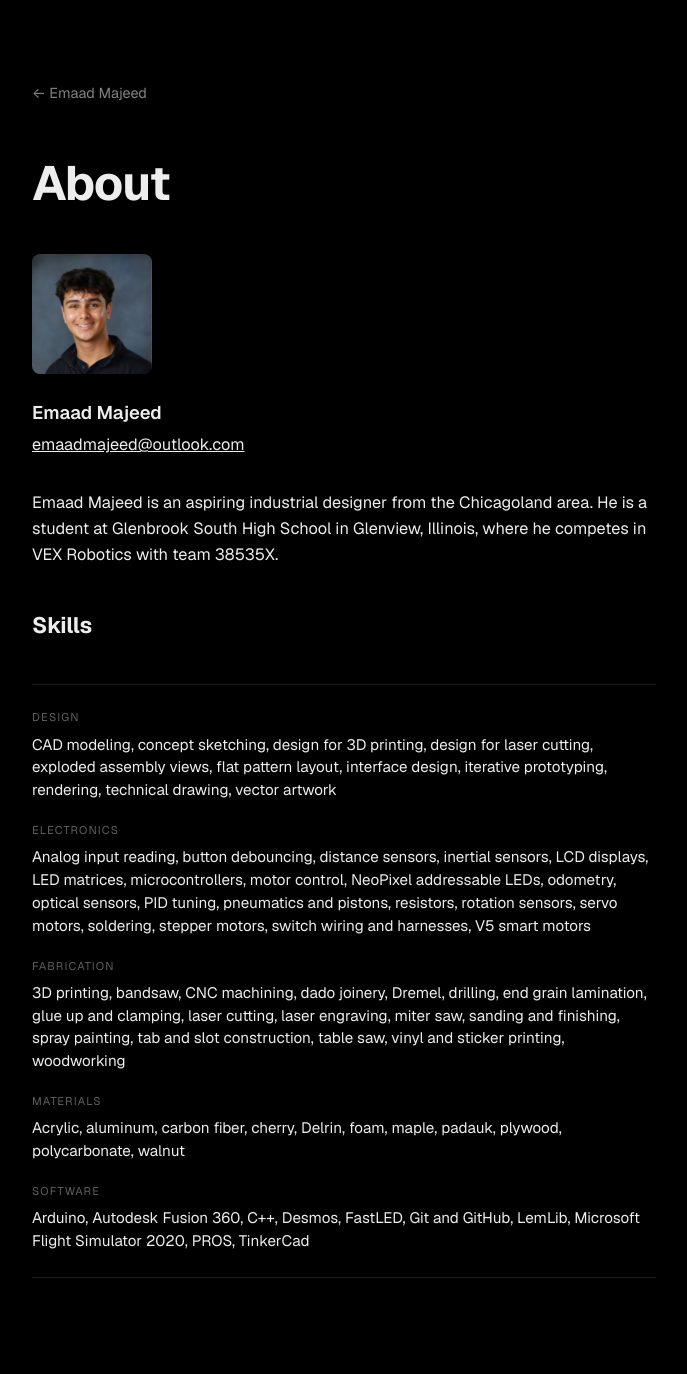
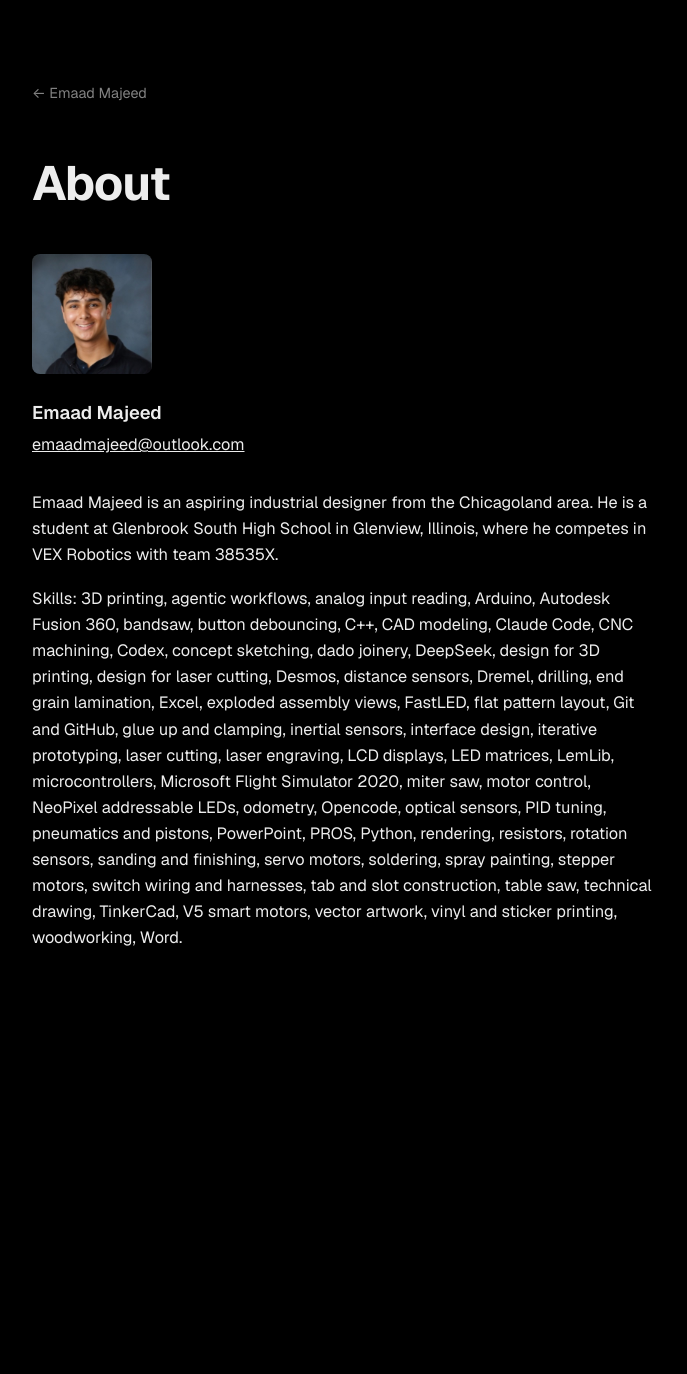
Before and after one commit to emaad-majeed/emaad-majeed.github.io, a Jekyll site: the page built from about.md, in a window 1280 px wide. Shown: the whole page, without its empty margins (296-983 px from the left). Built offline with Jekyll 4.4.1, drawn with Linux system fonts in a browser that asks for light colours; after the commit the page ends 1065 px from its top, so only the background shows below that.

Commit message:
Flatten skills into one paragraph, drop materials, add software and AI tools

```diff
--- a/about.md
+++ b/about.md
@@ -13,27 +13,4 @@ permalink: /about/
 
 Emaad Majeed is an aspiring industrial designer from the Chicagoland area. He is a student at Glenbrook South High School in Glenview, Illinois, where he competes in VEX Robotics with team 38535X.
 
-## Skills
-
-<dl class="meta skills">
-  <div>
-    <dt>Design</dt>
-    <dd>CAD modeling, concept sketching, design for 3D printing, design for laser cutting, exploded assembly views, flat pattern layout, interface design, iterative prototyping, rendering, technical drawing, vector artwork</dd>
-  </div>
-  <div>
-    <dt>Electronics</dt>
-    <dd>Analog input reading, button debouncing, distance sensors, inertial sensors, LCD displays, LED matrices, microcontrollers, motor control, NeoPixel addressable LEDs, odometry, optical sensors, PID tuning, pneumatics and pistons, resistors, rotation sensors, servo motors, soldering, stepper motors, switch wiring and harnesses, V5 smart motors</dd>
-  </div>
-  <div>
-    <dt>Fabrication</dt>
-    <dd>3D printing, bandsaw, CNC machining, dado joinery, Dremel, drilling, end grain lamination, glue up and clamping, laser cutting, laser engraving, miter saw, sanding and finishing, spray painting, tab and slot construction, table saw, vinyl and sticker printing, woodworking</dd>
-  </div>
-  <div>
-    <dt>Materials</dt>
-    <dd>Acrylic, aluminum, carbon fiber, cherry, Delrin, foam, maple, padauk, plywood, polycarbonate, walnut</dd>
-  </div>
-  <div>
-    <dt>Software</dt>
-    <dd>Arduino, Autodesk Fusion 360, C++, Desmos, FastLED, Git and GitHub, LemLib, Microsoft Flight Simulator 2020, PROS, TinkerCad</dd>
-  </div>
-</dl>
+Skills: 3D printing, agentic workflows, analog input reading, Arduino, Autodesk Fusion 360, bandsaw, button debouncing, C++, CAD modeling, Claude Code, CNC machining, Codex, concept sketching, dado joinery, DeepSeek, design for 3D printing, design for laser cutting, Desmos, distance sensors, Dremel, drilling, end grain lamination, Excel, exploded assembly views, FastLED, flat pattern layout, Git and GitHub, glue up and clamping, inertial sensors, interface design, iterative prototyping, laser cutting, laser engraving, LCD displays, LED matrices, LemLib, microcontrollers, Microsoft Flight Simulator 2020, miter saw, motor control, NeoPixel addressable LEDs, odometry, Opencode, optical sensors, PID tuning, pneumatics and pistons, PowerPoint, PROS, Python, rendering, resistors, rotation sensors, sanding and finishing, servo motors, soldering, spray painting, stepper motors, switch wiring and harnesses, tab and slot construction, table saw, technical drawing, TinkerCad, V5 smart motors, vector artwork, vinyl and sticker printing, woodworking, Word.
--- a/assets/css/style.css
+++ b/assets/css/style.css
@@ -146,8 +146,6 @@ html, body { overflow-x: hidden; }
 .meta dd { margin: 0.4rem 0 0; font-size: 0.95rem; line-height: 1.5; }
 @media (max-width: 34rem) { .meta { grid-template-columns: 1fr; } }
 
-/* skills list on the about page reads better in one column */
-.skills { grid-template-columns: 1fr; gap: 1.25rem; }
 
 /* about page: small headshot, then name, email, description */
 .headshot { margin: 0 0 1.5rem; }
```
